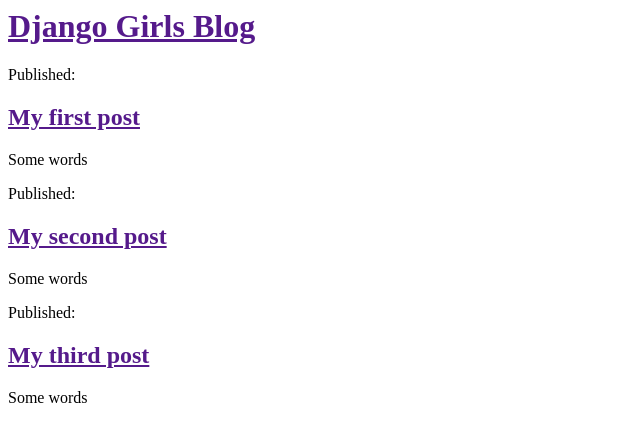
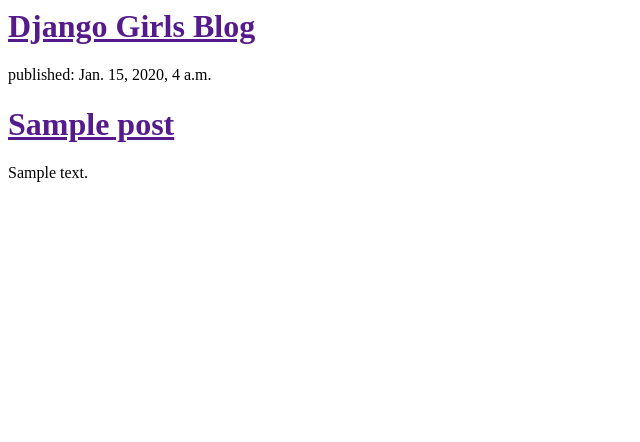
Before and after one commit to julielaursen/my-first-blog, a Django app: template blog/templates/blog/post_list.html in a window 1280 px wide. Shown: the top 442 px of the page, without its empty margins (0-640 px from the left). Run offline with Django 3.2, Linux system fonts and the light colour scheme; the template is opened without the code that fills it: values that come from a table or form of the project are taken from there, others are empty; tables that the repository leaves empty hold one stand-in row (values such as "Sample post").

Commit message:
Modified templates to display posts from database.

```diff
--- a/blog/templates/blog/post_list.html
+++ b/blog/templates/blog/post_list.html
@@ -7,22 +7,12 @@
 			<h1><a href="">Django Girls Blog</a></h1>
 		</div>
 
-		<div>
-			<p>Published: </p>
-			<h2><a href="">My first post</a></h2>
-			<p>Some words</p>
-		</div>
-
-		<div>
-			<p>Published: </p>
-			<h2><a href="">My second post</a></h2>
-			<p>Some words</p>
-		</div>
-
-		<div>
-			<p>Published: </p>
-			<h2><a href="">My third post</a></h2>
-			<p>Some words</p>
-		</div>
+{% for post in posts %}
+    <div>
+        <p>published: {{ post.published_date }}</p>
+        <h1><a href="">{{ post.title }}</a></h1>
+        <p>{{ post.text|linebreaks }}</p>
+    </div>
+{% endfor %}
 	</body>
 </html>
--- a/blog/views.py
+++ b/blog/views.py
@@ -1,5 +1,8 @@
 from django.shortcuts import render
+from django.utils import timezone
+from .models import Post
 
 # Create your views here.
 def post_list(request):
-    return render(request, 'blog/post_list.html', {})
+    posts = Post.objects.filter(published_date__lte=timezone.now()).order_by('published_date')
+    return render(request, 'blog/post_list.html', {'posts': posts})
```
Also changed, not shown: blog/models.py (+3 -4 lines).
